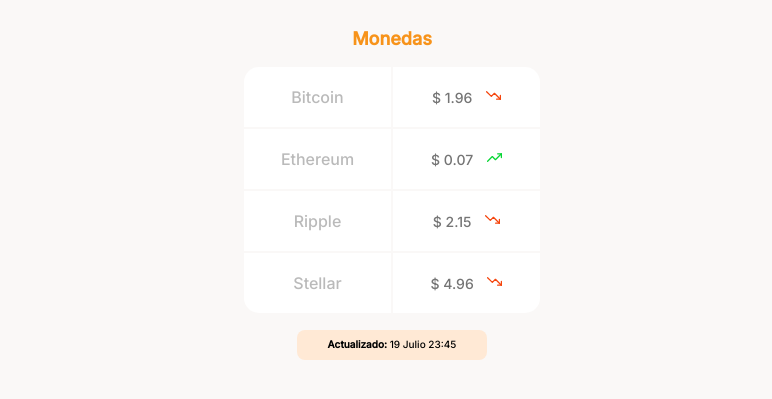
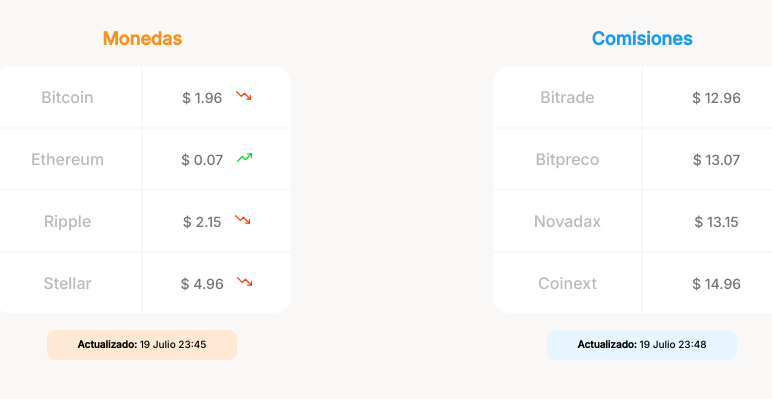
Before and after one commit to JoseWaldo/Batatabit, a plain HTML site: page index.html in a window 1280 px wide. Shown: the part 739-1138 px from the top of the page, without its empty margins (248-1020 px from the left). Drawn offline with Linux system fonts and the light colour scheme.

Commit message:
añadi la tabla de comisiones

```diff
--- a/index.html
+++ b/index.html
@@ -63,8 +63,32 @@
                         <p><b>Actualizado:</b> 19 Julio 23:45</p>
                     </div>
                 </div>
-                <div>
 
+                <div class="main-currency-table">
+                    <p class="main-currency-table__title main-commission-table__title">Comisiones</p>
+                    <div class="currency-table__container">
+                        <table>
+                            <tr>
+                                <td class="table__top-left">Bitrade</td>
+                                <td class="table__top-right table__right">$ 12.96</td>
+                            </tr>
+                            <tr>
+                                <td>Bitpreco</td>
+                                <td class="table__right">$ 13.07</td>
+                            </tr>
+                            <tr>
+                                <td>Novadax</td>
+                                <td class="table__right">$ 13.15</td>
+                            </tr>
+                            <tr>
+                                <td class="table__bottom-left">Coinext</td>
+                                <td class="table__bottom-right table__right">$ 14.96</td>
+                            </tr>
+                        </table>
+                    </div>
+                    <div class="currency-table__date commission-table__date">
+                        <p><b>Actualizado:</b> 19 Julio 23:48</p>
+                    </div>
                 </div>
             </section>
         </section>
--- a/style.css
+++ b/style.css
@@ -156,6 +156,13 @@ main{
     color: #757575;
 }
 
+.main-tables-container{
+    display: flex;
+    justify-content: center;
+    align-items: center;
+    flex-wrap: wrap;
+}
+
 .main-currency-table{
     width: 70%;
     min-width: 235px;
@@ -163,6 +170,8 @@ main{
     height: 360px;
     margin: 0 auto;
     font-family: 'Inter', sans-serif;
+    margin-right: 0;
+    margin-left: 0;
 }
 
 .main-currency-table__title{
@@ -256,3 +265,11 @@ main{
     line-height: 1.5rem;
     color: var(--warm-black);
 }
+
+.main-commission-table__title{
+    color: var(--secondary-blue);
+}
+
+.commission-table__date{
+    background-color: #E7F5FF;
+}
```
